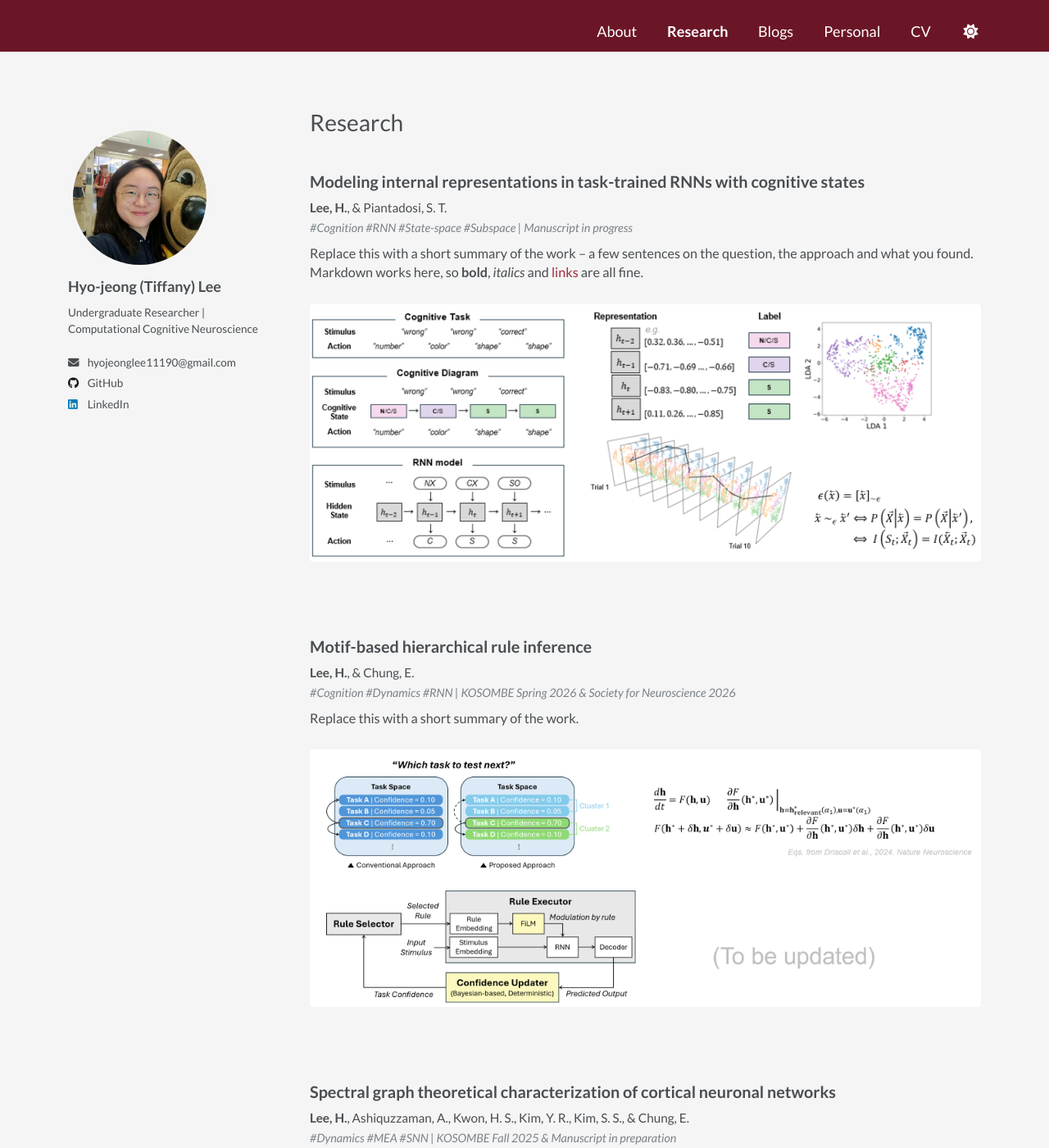
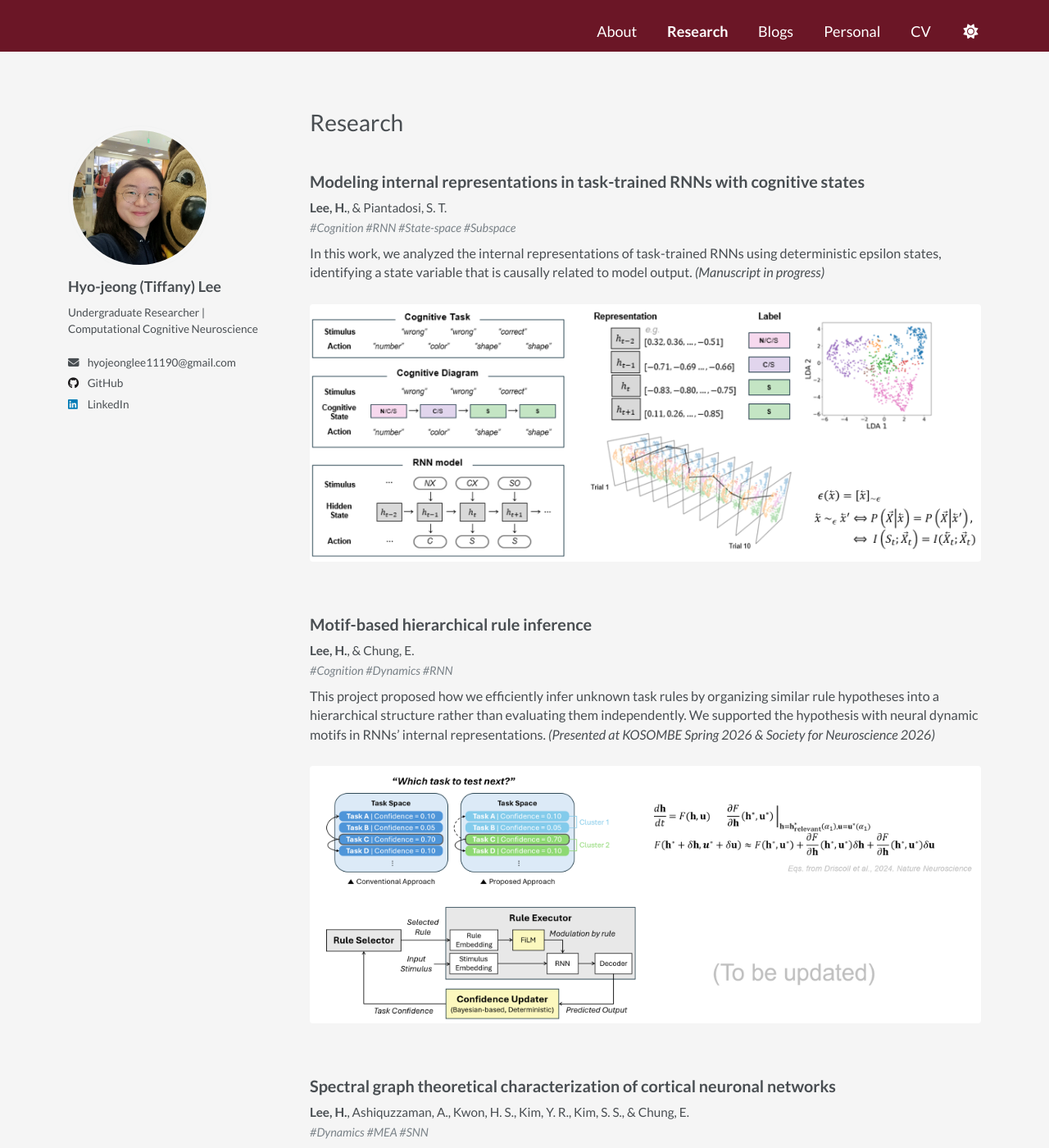
Before and after one commit to hjlee11190/hjlee11190.github.io, a Jekyll site: the page built from _pages/research.md, in a window 1280 px wide and 1400 px high. Shown: the whole window at 82% size. Built offline with Jekyll 4.4.1, drawn with Linux system fonts in a browser that asks for light colours; a script that is not in the unit is left out; some of the changed text lies outside the part shown.

Commit message:
research contents updated

```diff
--- a/_data/research.yml
+++ b/_data/research.yml
@@ -16,37 +16,35 @@
 
 - title: "Modeling internal representations in task-trained RNNs with cognitive states"
   authors: "**Lee, H.**, & Piantadosi, S. T."
-  venue: "#Cognition #RNN #State-space #Subspace | Manuscript in progress"
+  venue: "#Cognition #RNN #State-space #Subspace"
   image: research/research_rnn.png
   description: >
-    Replace this with a short summary of the work -- a few sentences on the
-    question, the approach and what you found. Markdown works here, so
-    **bold**, *italics* and [links](https://example.com) are all fine.
+    In this work, we analyzed the internal representations of task-trained RNNs using deterministic epsilon states, identifying a state variable that is causally related to model output. *(Manuscript in progress)*
 
 - title: "Motif-based hierarchical rule inference"
   authors: "**Lee, H.**, & Chung, E."
-  venue: "#Cognition #Dynamics #RNN | KOSOMBE Spring 2026 & Society for Neuroscience 2026"
+  venue: "#Cognition #Dynamics #RNN"
   image: research/research_motif.png
   description: >
-    Replace this with a short summary of the work.
+    This project proposed how we efficiently infer unknown task rules by organizing similar rule hypotheses into a hierarchical structure rather than evaluating them independently. We supported the hypothesis with neural dynamic motifs in RNNs' internal representations. *(Presented at KOSOMBE Spring 2026 & Society for Neuroscience 2026)*
 
 - title: "Spectral graph theoretical characterization of cortical neuronal networks"
   authors: "**Lee, H.**, Ashiquzzaman, A., Kwon, H. S., Kim, Y. R., Kim, S. S., & Chung, E."
-  venue: "#Dynamics #MEA #SNN | KOSOMBE Fall 2025 & Manuscript in preparation"
+  venue: "#Dynamics #MEA #SNN"
   image: research/research_sgt.png
   description: >
-    Replace this with a short summary of the work.
+    The research used spectral graph theory to characterize network-level changes in cortical neuronal networks across disease-related treatments and developmental stages. *(Presented at KOSOMBE Fall 2025 & Manuscript in preparation)*
 
 - title: "Shared trial-to-trial variability and readout alignment in older adults"
   authors: "**Lee, H.**, & Chung, E."
-  venue: "#Cognition #Dynamics #EEG #Subspace | ISA 2025"
+  venue: "#Cognition #Dynamics #EEG #Subspace"
   image: research/research_shared_var.png
   description: >
-    Replace this with a short summary of the work.
+    This project compared shared trial-to-trial variability between younger and older adults, focusing on its magnitude, variance, and alignment with behaviorally relevant readout axes. The findings highlight the importance role of sensory encoding to account for age-related cognitive decline. *(Presented at ISA 2025)*
 
 - title: "Deepfake discrimination task with label alteration"
   authors: "**Lee, H.**, Kim, H., & Jun, S. C."
   venue: "#Cognition #EEG"
   image: research/research_deepfake.png
   description: >
-    Replace this with a short summary of the work.
+    This study examined how manipulating real/fake labels influences behavioral performance and EEG responses during deepfake image discrimination.
--- a/_sass/layout/_navigation.scss
+++ b/_sass/layout/_navigation.scss
@@ -288,9 +288,9 @@
     right: 0;
     margin-top: 15px;
     padding: 5px;
-    border: 1px solid var(--global-border-color);
+    border: 1px solid var(--global-masthead-bg-color);
     border-radius: $border-radius;
-    background: var(--global-bg-color);
+    background: var(--global-masthead-bg-color);
     box-shadow: 0 0 10px rgba(#000, 0.25);
 
     a {
@@ -298,13 +298,13 @@
       padding: 10px 20px;
       font-size: $type-size-5;
 
-      /* This panel sits on the page background, not on the bar, so it can't
-         inherit the masthead's (white) link colour. */
-      color: var(--global-text-color);
+      /* The panel carries the masthead's own background, so it uses the same
+         white link colour as the bar the menu button sits in. */
+      color: var(--global-masthead-link-color);
 
       &:hover {
-        color: var(--global-link-color-hover);
-        background: var(--global-border-color);
+        color: var(--global-masthead-link-color-hover);
+        background: rgba(#fff, 0.12);
       }
     }
 
@@ -316,7 +316,7 @@
       width: 0;
       border-style: solid;
       border-width: 0 10px 10px;
-      border-color: var(--global-border-color) transparent;
+      border-color: var(--global-masthead-bg-color) transparent;
       display: block;
       z-index: 0;
     }
@@ -329,14 +329,14 @@
       width: 0;
       border-style: solid;
       border-width: 0 10px 10px;
-      border-color: var(--global-bg-color) transparent;
+      border-color: var(--global-masthead-bg-color) transparent;
       display: block;
       z-index: 1;
     }
 
     li {
       display: block;
-      border-bottom: 1px solid var(--global-border-color);
+      border-bottom: 1px solid rgba(#fff, 0.2);
 
       &:last-child {
         border-bottom: none;
--- a/_sass/layout/_research.scss
+++ b/_sass/layout/_research.scss
@@ -9,10 +9,10 @@
 }
 
 .research-item {
-  /* Whitespace alone separates one project from the next -- 4em is the former
-     2em margin plus 2em padding, so removing the divider rule left the gap
-     between entries unchanged. */
-  margin-bottom: 4em;
+  /* Whitespace alone separates one project from the next; each entry ends in a
+     figure, so it needs enough of a gap to read as a break without the entries
+     drifting apart. */
+  margin-bottom: 2.5em;
 
   &:last-child {
     margin-bottom: 0;
```
Also changed, not shown: _pages/personal.md (+1 -1 lines), images/favicon.ico (added), images/research/research_deepfake.png.
